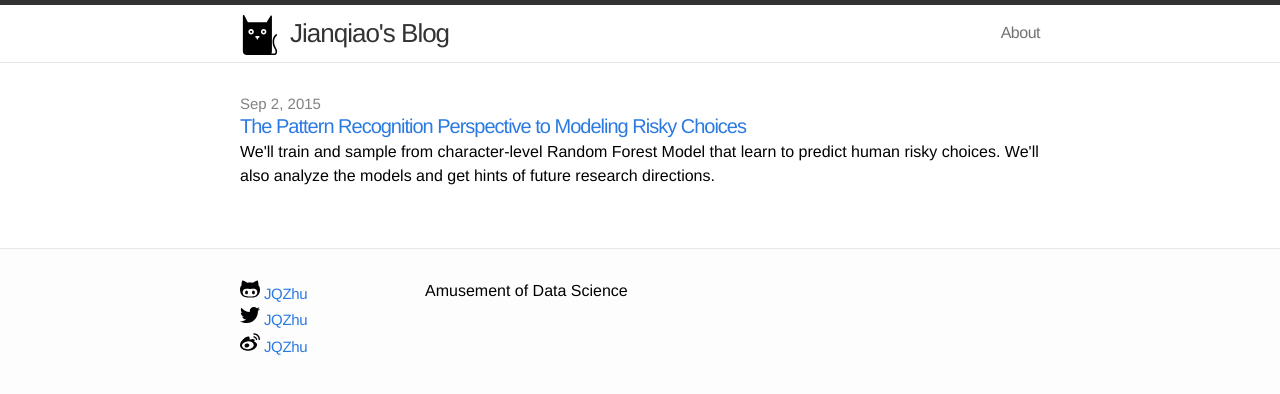
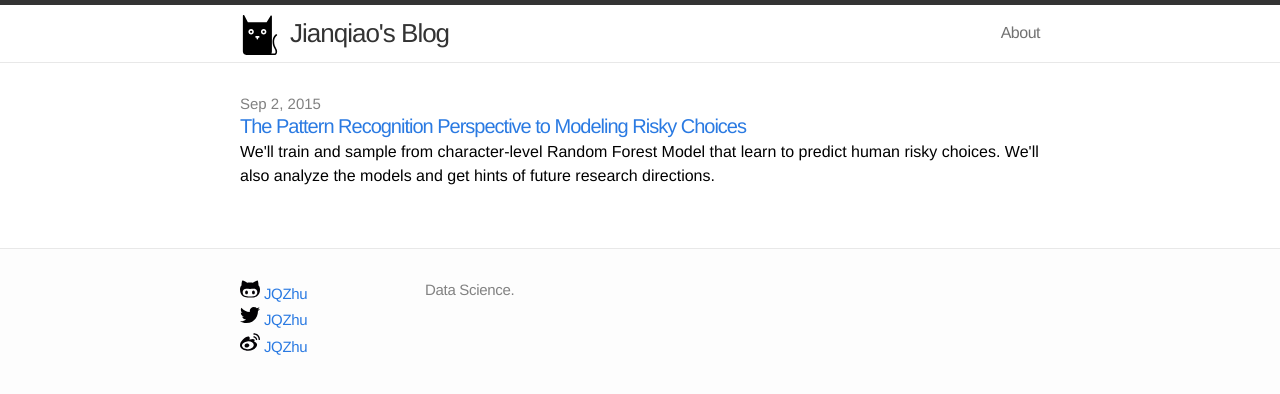
Before and after one commit to jianqiaozhu/jianqiaozhu.github.io, a Jekyll site: the page built from index.html, in a window 1280 px wide. Shown: the top 394 px of the page. Built offline with Jekyll 4.4.1, drawn with Linux system fonts in a browser that asks for light colours; Markdown is read by kramdown in place of the engine named in the settings.

Commit message:
Update footer.html

```diff
--- a/_includes/footer.html
+++ b/_includes/footer.html
@@ -44,7 +44,7 @@
 
 
     <div class="footer-col-3 column">
-      Amusement of Data Science
+      <p class="text">{{ site.description }}</p>
     </div>
 
   </div>
```
